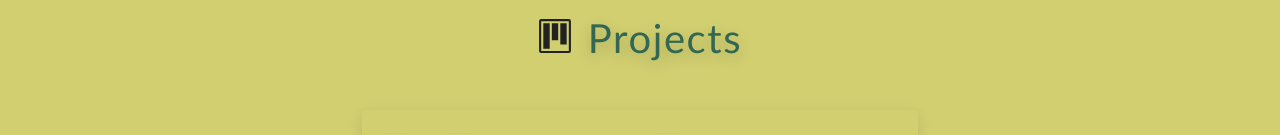
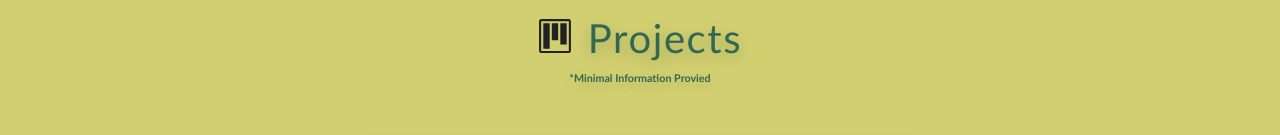
Before and after one commit to abhishekpawl/mysite, a React (Create React App) app: page /projects in a window 1280 px wide. Shown: the part 154-289 px from the top of the page. Built offline with nearby package versions, Linux system fonts and the light colour scheme.

Commit message:
edited projects page

```diff
--- a/src/components/Projects.js
+++ b/src/components/Projects.js
@@ -19,6 +19,7 @@
         <h2>
           <span><GoProject /></span>projects
         </h2>
+        <h6>*minimal information provied</h6>
       </motion.div>
       <motion.section
       initial={{opacity: 0}}
```
